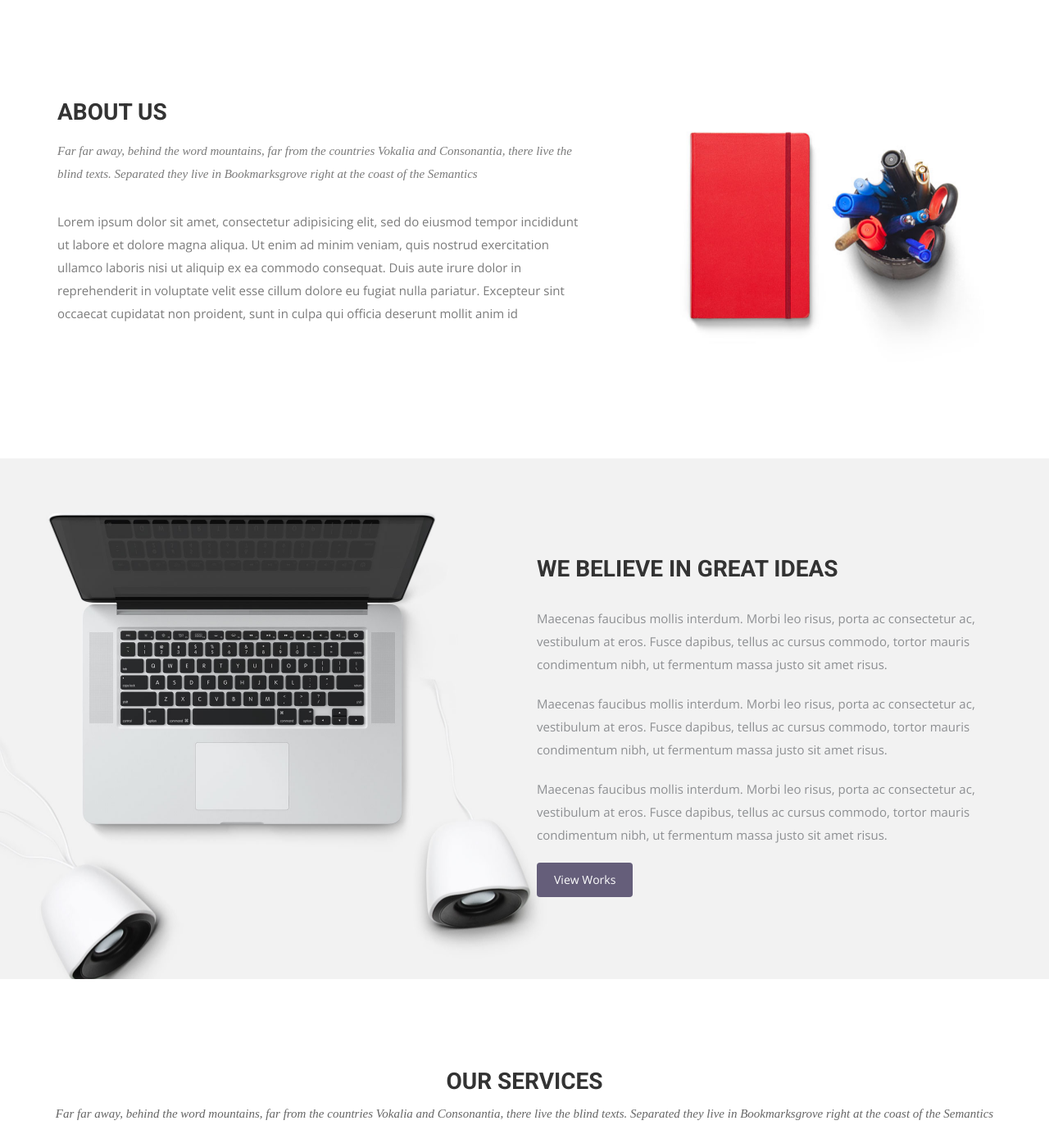
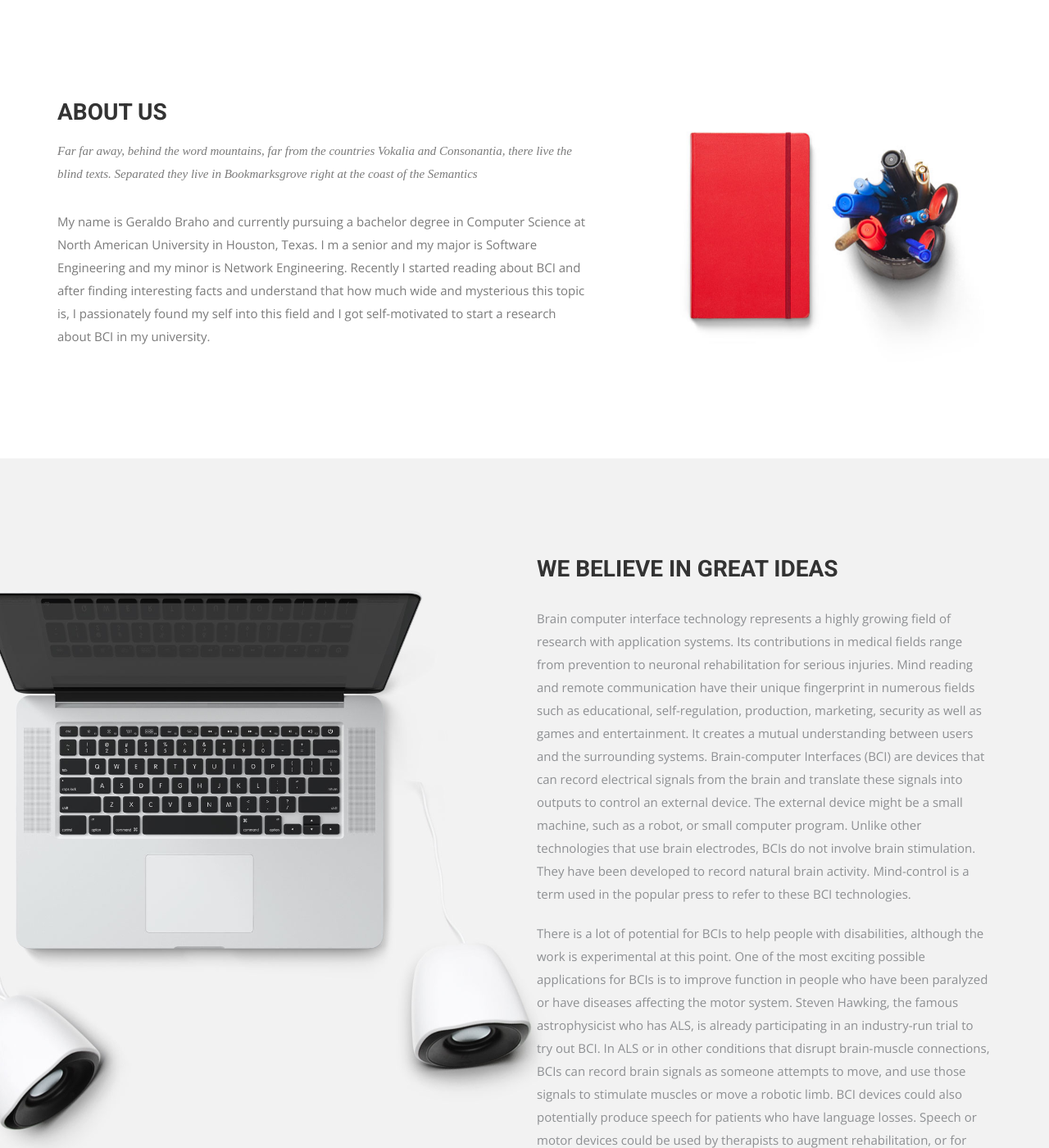
Before and after one commit to Brain-Computer-Interface-Research-Lab/BCI, a Jekyll site: the page built from index.html, in a window 1280 px wide and 1400 px high, scrolled down 777 px. Shown: the whole window at 82% size. Built offline with Jekyll 4.4.1, drawn with Linux system fonts in a browser that asks for light colours; nearby versions of some CDN libraries; some web fonts are replaced; some of the changed text lies outside the part shown.

Commit message:
changing about us

```diff
--- a/index.html
+++ b/index.html
@@ -26,7 +26,8 @@ permalink: /
             <h2>About Us</h2>
             <p>Far far away, behind the word mountains, far from the countries Vokalia and Consonantia, there live the blind texts. Separated they live in Bookmarksgrove right at the coast of the Semantics</p>
           </div>
-          <p>Lorem ipsum dolor sit amet, consectetur adipisicing elit, sed do eiusmod tempor incididunt ut labore et dolore magna aliqua. Ut enim ad minim veniam, quis nostrud exercitation ullamco laboris nisi ut aliquip ex ea commodo consequat. Duis aute irure dolor in reprehenderit in voluptate velit esse cillum dolore eu fugiat nulla pariatur. Excepteur sint occaecat cupidatat non proident, sunt in culpa qui officia deserunt mollit anim id </p>
+          <p> My name is Geraldo Braho and currently pursuing a bachelor degree in Computer Science at North American University in Houston, Texas. I m a senior and my major is Software Engineering and my minor is Network Engineering.
+Recently I started reading about BCI and after finding interesting facts and understand that how much wide and mysterious this topic is, I passionately found my self into this field and I got self-motivated to start a research about BCI in my university. </p>
         </div>
       </div><!-- .col-md-7 close -->
       <div class="col-md-5 col-sm-12">
@@ -43,9 +44,10 @@ permalink: /
   <div class="row">
     <div class="col-md-6 col-md-offset-6">
       <h2>WE BELIEVE IN GREAT IDEAS</h2>
-      <p>Maecenas faucibus mollis interdum. Morbi leo risus, porta ac consectetur ac, vestibulum at eros. Fusce dapibus, tellus ac cursus commodo, tortor mauris condimentum nibh, ut fermentum massa justo sit amet risus.</p>
-      <p>Maecenas faucibus mollis interdum. Morbi leo risus, porta ac consectetur ac, vestibulum at eros. Fusce dapibus, tellus ac cursus commodo, tortor mauris condimentum nibh, ut fermentum massa justo sit amet risus.</p>
-      <p>Maecenas faucibus mollis interdum. Morbi leo risus, porta ac consectetur ac, vestibulum at eros. Fusce dapibus, tellus ac cursus commodo, tortor mauris condimentum nibh, ut fermentum massa justo sit amet risus.</p>
+      <p>Brain computer interface technology represents a highly growing field of research with application systems. Its contributions in medical fields range from prevention to neuronal rehabilitation for serious injuries. Mind reading and remote communication have their unique fingerprint in numerous fields such as educational, self-regulation, production, marketing, security as well as games and entertainment. It creates a mutual understanding between users and the surrounding systems.
+       Brain-computer Interfaces (BCI) are devices that can record electrical signals from the brain and translate these signals into outputs to control an external device. The external device might be a small machine, such as a robot, or small computer program. Unlike other technologies that use brain electrodes, BCIs do not involve brain stimulation. They have been developed to record natural brain activity. Mind-control is a term used in the popular press to refer to these BCI technologies.</p>
+      <p>There is a lot of potential for BCIs to help people with disabilities, although the work is experimental at this point. One of the most exciting possible applications for BCIs is to improve function in people who have been paralyzed or have diseases affecting the motor system. Steven Hawking, the famous astrophysicist who has ALS, is already participating in an industry-run trial to try out BCI. In ALS or in other conditions that disrupt brain-muscle connections, BCIs can record brain signals as someone attempts to move, and use those signals to stimulate muscles or move a robotic limb. BCI devices could also potentially produce speech for patients who have language losses. Speech or motor devices could be used by therapists to augment rehabilitation, or for patients to “take home” to improve their daily function. BCI technologies have other clinical applications such as remote monitoring of brain electrical activity (EEG), which might be useful for patients with seizures or sleep apnea.
+       BCI devices are also being explored for military applications and for some high-tech games. Many of the games being sold as mind-reading devices, however, may be using muscle signals rather than brain signals. One example of a military application of BCI is to use a device to pick up small “alarm” brain waves produced when any of us views something that feels wrong. The BCI device can amplify these signals and alert the user faster than their brain would. In other words, there is potential to make healthy brains even better.</p>
       <a href="#" class="btn btn-view-works">View Works</a>
     </div>
   </div>
```
